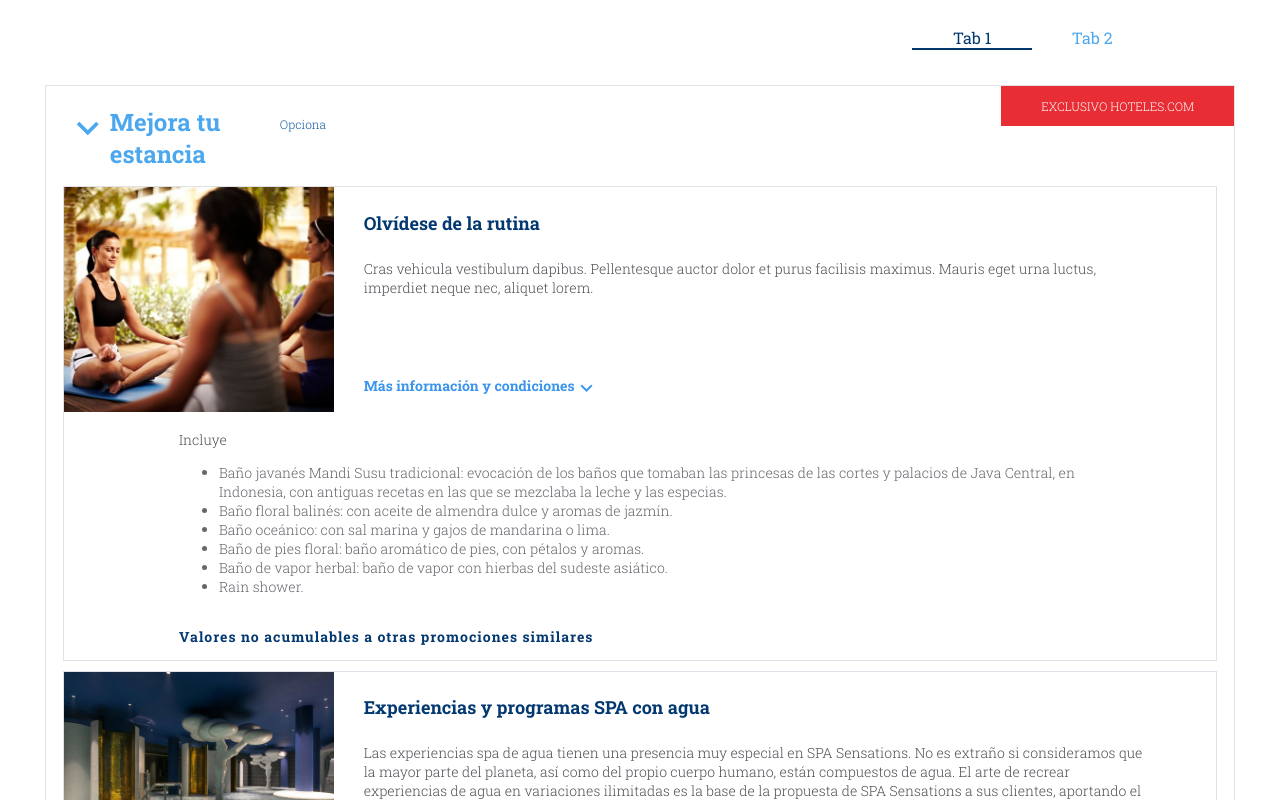
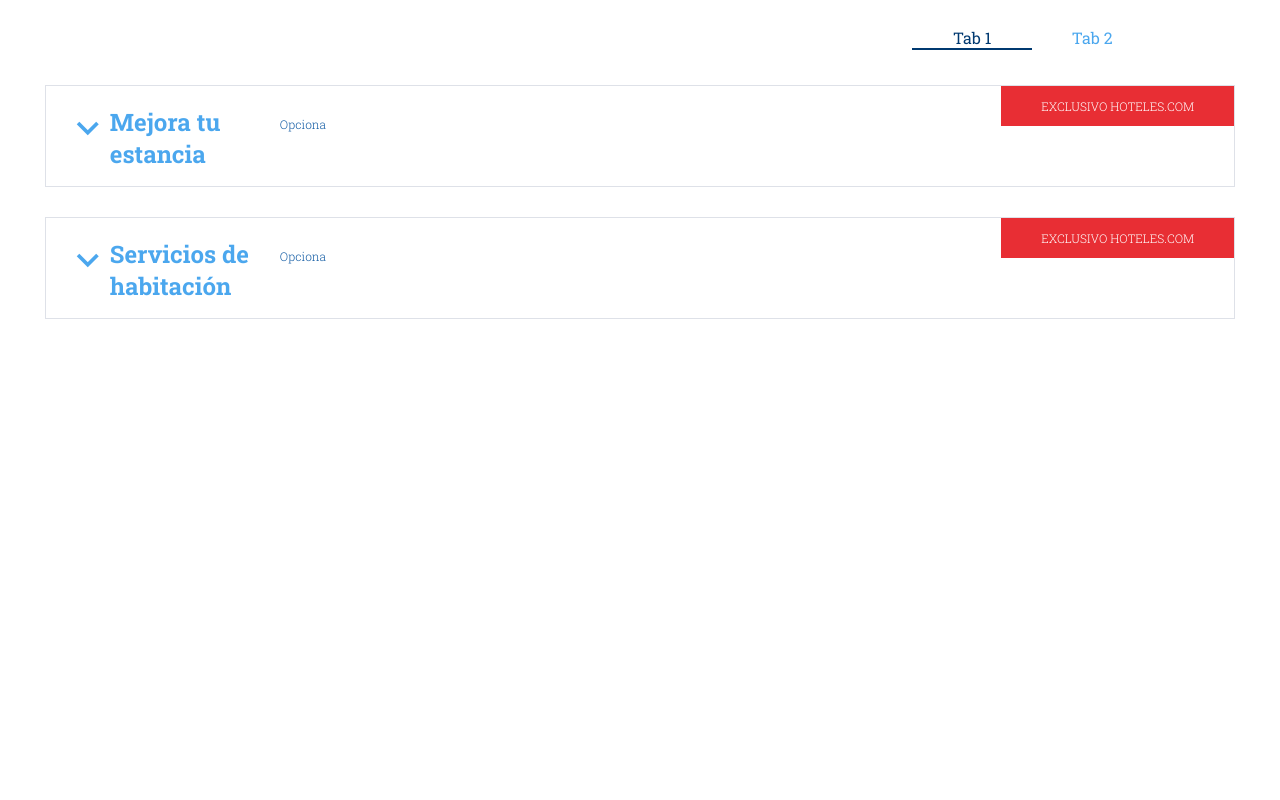
Before and after one commit to marco238/MieresHotel, an Angular app: page /tab2 in a window 1280 px wide. Shown: the top 800 px of the page. Built offline with nearby package versions, Linux system fonts and the light colour scheme.

Commit message:
feat: dropdowns working ok

```diff
--- a/src/app/app.routes.ts
+++ b/src/app/app.routes.ts
@@ -6,6 +6,5 @@ import { ExperiencesComponent } from './components/experiences/experiences.compo
 export const routes: Routes = [
   { path: 'tab1', component: PlanCardsComponent},
   { path: 'tab2', component: ExperiencesComponent},
-  { path: '', redirectTo: 'tab1', pathMatch: "full"},
-  { path: '**', redirectTo: 'tab1', pathMatch: "full"}
+  { path: '', redirectTo: 'tab1', pathMatch: "full"}
 ];
--- a/src/app/components/experiences/experiences.component.html
+++ b/src/app/components/experiences/experiences.component.html
@@ -1,23 +1,24 @@
 <div class="section">
-  <div class="plus">
+  <div class="plus bigPan">
     <div class="red-sign">
       <p>EXCLUSIVO HOTELES.COM</p>
     </div>
-    <div class="big-chevron">
+    <div class="big-chevron" (click)="toogleDropdown(3)">
       <i class="material-icons">expand_more</i>
       <h3>Mejora tu estancia</h3>
       <p>Opciona</p>
     </div>
 
-    <div class="options">
+    <div class="options op1 inactive">
       <div class="important-content">
         <div>
           <img src="assets/img/yoga.png" alt="yoga">
         </div>
         <div>
           <h4>Olvídese de la rutina</h4>
-          <p>Cras vehicula vestibulum dapibus. Pellentesque auctor dolor et purus facilisis maximus. Mauris eget urna luctus, imperdiet neque nec, aliquet lorem. </p>
-          <div class="small-chevron">
+          <p>Las experiencias spa de agua tienen una presencia muy especial en SPA Sensations. No es extraño si consideramos que la mayor parte del planeta, así como del propio cuerpo humano, están compuestos de agua.
+             El arte de recrear experiencias de agua en variaciones ilimitadas es la base de la propuesta de SPA Sensations a sus clientes, aportando el refinamiento al baño y a la hidratación en todas sus formas. Un mundo mágico de posibilidades, más allá de la terapia y del que ahora usted, también podrá disfrutar.</p>
+          <div class="small-chevron" (click)="toogleDropdown(1)">
             <h5>Más información y condiciones</h5>
             <i class="material-icons">expand_more</i>
           </div>
@@ -38,7 +39,7 @@
       </div>
     </div>
 
-    <div class="options">
+    <div class="options op2 inactive">
       <div class="important-content">
         <div>
           <img src="assets/img/spa.png" alt="spa">
@@ -47,7 +48,7 @@
           <h4>Experiencias y programas SPA con agua</h4>
           <p>Las experiencias spa de agua tienen una presencia muy especial en SPA Sensations. No es extraño si consideramos que la mayor parte del planeta, así como del propio cuerpo humano, están compuestos de agua.
              El arte de recrear experiencias de agua en variaciones ilimitadas es la base de la propuesta de SPA Sensations a sus clientes, aportando el refinamiento al baño y a la hidratación en todas sus formas. Un mundo mágico de posibilidades, más allá de la terapia y del que ahora usted, también podrá disfrutar.</p>
-          <div class="small-chevron">
+          <div class="small-chevron sc2" (click)="toogleDropdown(2)">
             <h5>Más información y condiciones</h5>
             <i class="material-icons">expand_more</i>
           </div>
--- a/src/app/components/experiences/experiences.component.ts
+++ b/src/app/components/experiences/experiences.component.ts
@@ -6,10 +6,33 @@ import { Component, OnInit } from '@angular/core';
   styleUrls: ['./experiences.component.css']
 })
 export class ExperiencesComponent implements OnInit {
+  firstOption: any;
+  secondOption: any;
+  bigDropdown: any;
+  firstExtraInfo: any;
+  secondExtraInfo: any;
+  secondExtraInfo: any;
 
   constructor() { }
 
   ngOnInit() {
+    this.firstOption = document.querySelector('.sc1');
+    this.secondOption = document.querySelector('.sc2');
+    this.bigDropdown = document.querySelector('.sc2');
+    this.firstExtraInfo = document.querySelector('.op1');
+    this.secondExtraInfo = document.querySelector('.op2');
+    this.bigPanel = document.querySelector('.plus');
+  }
+
+  toogleDropdown(dropdown) {
+    switch(dropdown) {
+      case 1: this.firstExtraInfo.classList.toggle("inactive");
+              break;
+      case 2: this.secondExtraInfo.classList.toggle("inactive");
+              break;
+      case 3: this.bigPanel.classList.toggle("bigPan");
+              break;
+    }
   }
 
 }
--- a/src/sass/styles.scss
+++ b/src/sass/styles.scss
@@ -125,9 +125,9 @@ body {
   .options {
     border: 1px solid #DEE1E8;
     width: 97%;
-    // height: 200px;
-    // overflow: hidden;
     margin: 10px auto;
+    overflow: hidden;
+    // transition: all 0.5s ease-out;
     div {
       margin-right: 30px;
     }
@@ -169,7 +169,7 @@ body {
       }
       i {
         color: #3B95ED;
-        height: 20px;
+        height: 40px;
       }
     }
     .important-content {
@@ -225,4 +225,22 @@ body {
 .services {
   position: relative;
   border: 1px solid #DEE1E8;
+  height: 100px;
 }
+
+.inactive {
+  height: 200px;
+}
+
+.big-chevron:hover {
+  cursor: pointer;
+}
+
+.bigPan {
+  height: 100px;
+  overflow: hidden;
+}
+
+.small-chevron:hover {
+  cursor: pointer;
+}
--- a/src/styles.css
+++ b/src/styles.css
@@ -125,6 +125,7 @@ body {
   border: 1px solid #DEE1E8;
   width: 97%;
   margin: 10px auto;
+  overflow: hidden;
 }
 .plus .options div {
   margin-right: 30px;
@@ -168,7 +169,7 @@ body {
 }
 .plus .options .small-chevron i {
   color: #3B95ED;
-  height: 20px;
+  height: 40px;
 }
 .plus .options .important-content {
   display: flex;
@@ -221,6 +222,24 @@ body {
 .services {
   position: relative;
   border: 1px solid #DEE1E8;
+  height: 100px;
+}
+
+.inactive {
+  height: 200px;
+}
+
+.big-chevron:hover {
+  cursor: pointer;
+}
+
+.bigPan {
+  height: 100px;
+  overflow: hidden;
+}
+
+.small-chevron:hover {
+  cursor: pointer;
 }
 
 /*# sourceMappingURL=styles.css.map */
```
Also changed, not shown: 1 other file (tests, documents, lock files or other folders).
